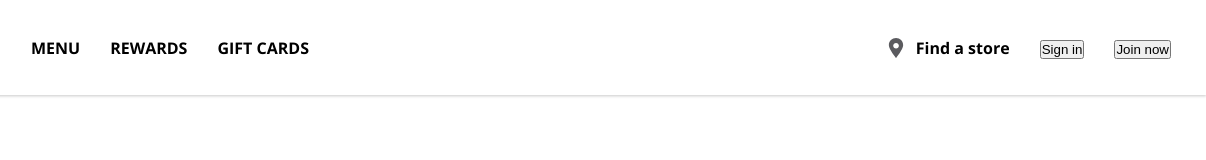
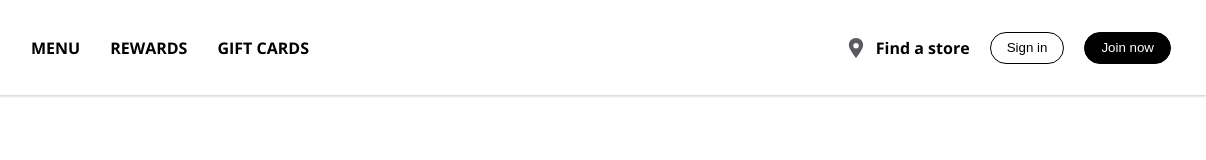
Before and after one commit to hridoy-rafayel/starbucks-homepage, a plain HTML site: page index.html in a window 1280 px wide. Shown: the full height of the page, 74-1280 px from the left. Drawn offline with nearby package versions, Linux system fonts and the light colour scheme.

Commit message:
nav area ended

```diff
--- a/style.css
+++ b/style.css
@@ -98,3 +98,43 @@ img {
   width: 20px;
   margin-right: 10px;
 }
+
+.navbar-nav-right li:nth-child(2) {
+  margin: 0 5px;
+}
+
+/* Button */
+.btn {
+  cursor: pointer;
+  display: inline-block;
+  background: none;
+  border: 1px solid #000;
+  border-radius: 50px;
+  padding: 7px 16px;
+  line-height: 1.2;
+  text-align: center;
+  text-decoration: none;
+}
+
+.btn-dark-outline {
+  border-color: #000;
+  color: #000;
+}
+
+.btn-dark-outline:hover {
+  background-color: rgba(0, 0, 0, 0.06);
+}
+
+.btn-light-outline {
+  border-color: #fff;
+  color: #fff;
+}
+
+.btn-dark {
+  background-color: #000;
+  color: #fff;
+}
+
+.btn-dark:hover {
+  background-color: #333;
+}
```
